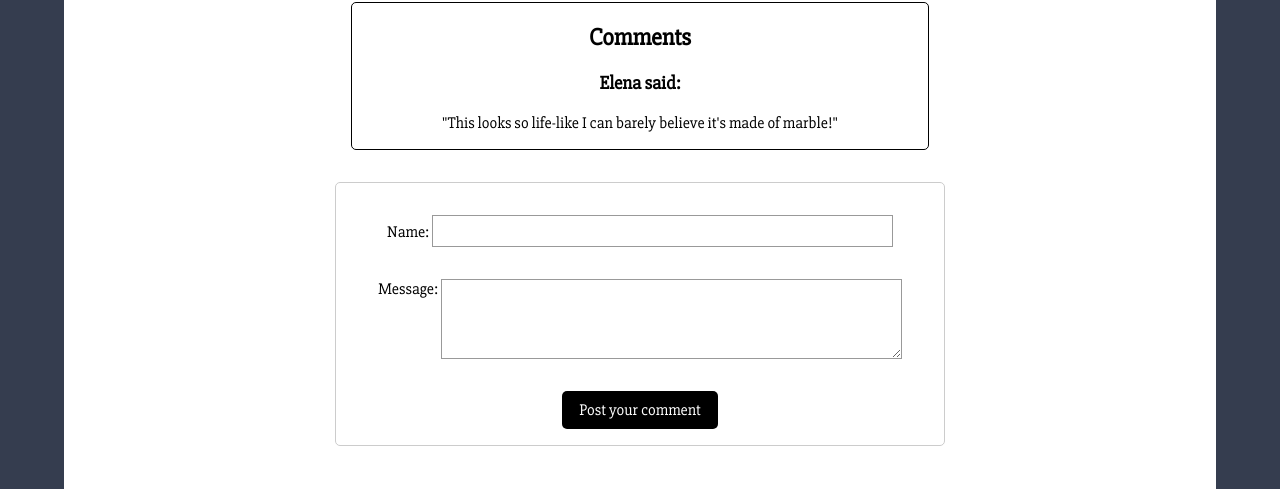
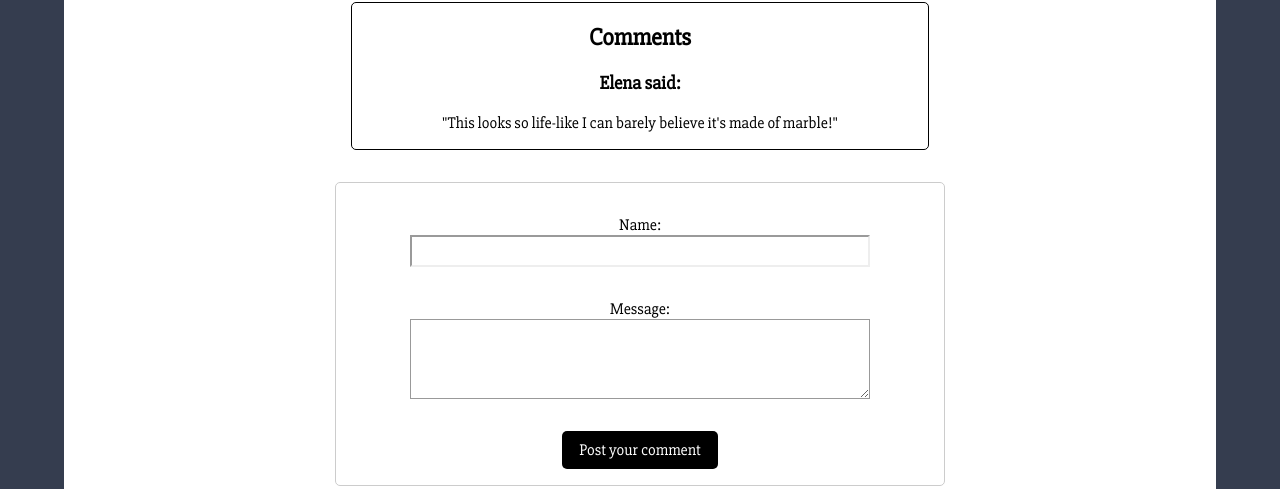
Before and after one commit to Mirtles/museum-app, a plain HTML site: page pages/detail-page.html in a window 1280 px wide. Shown: the part 620-1109 px from the top of the page. Drawn offline with Linux system fonts and the light colour scheme.

Commit message:
Add final styling detail page

```diff
--- a/pages/detail-page.css
+++ b/pages/detail-page.css
@@ -88,6 +88,39 @@ textarea {
     height: 5rem;
 }
 
+label {
+    cursor: default;
+}
+
+label {
+    display: inline-block;
+    width: 80%;
+}
+
+input {
+    -webkit-writing-mode: horizontal-tb !important;
+    text-rendering: auto;
+    color: initial;
+    letter-spacing: normal;
+    word-spacing: normal;
+    text-transform: none;
+    text-indent: 0px;
+    text-shadow: none;
+    display: inline-block;
+    text-align: start;
+    -webkit-appearance: textfield;
+    background-color: white;
+    -webkit-rtl-ordering: logical;
+    cursor: text;
+    margin: 0em;
+    font: 400 13.3333px Arial;
+    padding: 1px 0px;
+    border-width: 2px;
+    border-style: inset;
+    border-color: initial;
+    border-image: initial;
+}
+
 button {
     padding: 0;
     font: inherit;
--- a/pages/detail-page.html
+++ b/pages/detail-page.html
@@ -29,12 +29,12 @@
             </section>
             <form>
                 <div class="formSection">
-                    <label>Name:</label>
-                    <input type="text">
+                    <label for="name">Name:</label>
+                    <input type="text" id="name">
                 </div>
                 <div class="formSection">
-                    <label>Message:</label>
-                    <textarea></textarea>
+                    <label for="msg">Message:</label>
+                    <textarea id="msg"></textarea>
                 </div>
                 <div>
                     <button type="default">Post your comment</button>
```
